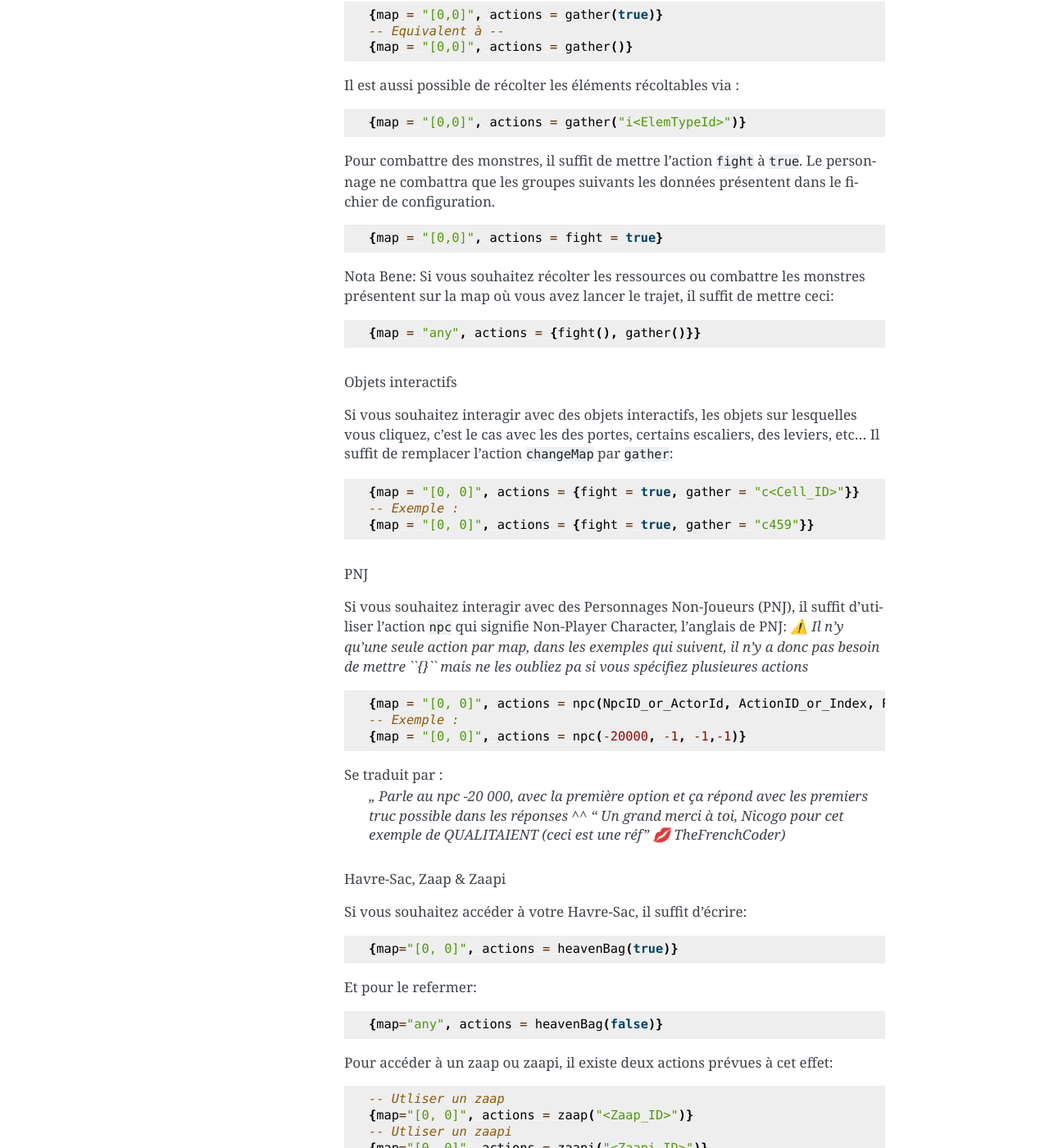
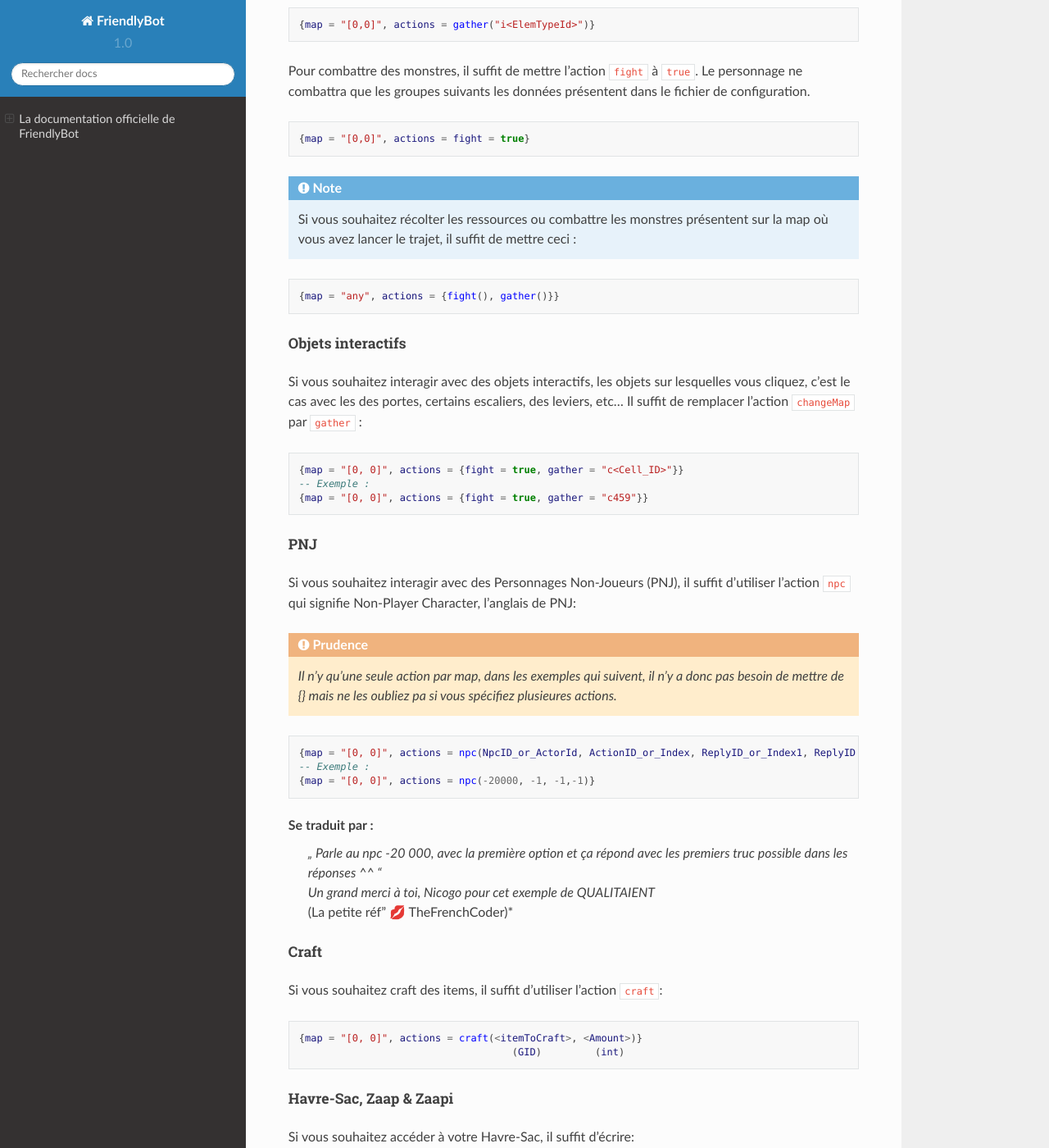
Before and after one commit to lucide-icu/FriendlyBot-Doc, a Sphinx documentation site: the page built from docs/source/index.rst, in a window 1280 px wide and 1400 px high, scrolled down 7222 px. Shown: the whole window at 82% size. Built offline with Sphinx 7.4.7 and the Read the Docs theme 2.0.0, drawn with Linux system fonts in a browser that asks for light colours; some of the changed text lies outside the part shown.

Commit message:
Update (docs/source/index.rst) : Ready for closed  beta
Use :
.. note
.. warning
.. caution
Instead of emojies to gain lisibility

Use the syntax " : "

Put in bold underlined  title with "^^^" to improve lisibility.

Add : Craft/ Configurations files

Update :  Bank

```diff
--- a/docs/source/conf.py
+++ b/docs/source/conf.py
@@ -16,6 +16,7 @@
 # import sys
 # sys.path.insert(0, os.path.abspath('.'))
 
+import sphinx_rtd_theme
 
 # -- Project information -----------------------------------------------------
 
@@ -39,7 +40,9 @@ release = u'closed-beta'
 # extensions coming with Sphinx (named 'sphinx.ext.*') or your custom
 # ones.
 extensions = [
-    'rst2pdf.pdfbuilder'
+    'rst2pdf.pdfbuilder',
+    # TODO
+    'sphinx_rtd_theme',
 ]
 
 # Add any paths that contain templates here, relative to this directory.
@@ -74,8 +77,10 @@ pygments_style = None
 
 # The theme to use for HTML and HTML Help pages.  See the documentation for
 # a list of builtin themes.
-#
-html_theme = 'alabaster'
+
+# Default : alabaster
+# TODO sphinx_rtd_theme
+html_theme = 'sphinx_rtd_theme'
 
 # Theme options are theme-specific and customize the look and feel of a theme
 # further.  For a list of options available for each theme, see the
--- a/docs/source/index.rst
+++ b/docs/source/index.rst
@@ -47,20 +47,22 @@ Les membres premium
 * Kritune, le dév' de plugins du „ TURFU “.
 * Théo, le gentleman de la sécurité des lignes de codes de FriendlyBot.
 
-**1. Foire aux questions (FAQ)**
+**Foire aux questions (FAQ)**
 ================================
 
-Si vous avez un problème avec FriendlyBot, pensez à jeter un petit coup d’œil par ici, avant de poster une demande d'aide sur le forum.
-   1. Cela vous évitera d'écrire pour rien.
-   2. Cela permettra aux administrateurs de se concentrer sur des soucis encore non résolu.
+   Si vous avez un problème avec FriendlyBot, pensez à jeter un petit coup d’œil par ici, avant de poster une demande d'aide sur le forum.
+      1. Cela vous évitera d'écrire pour rien.
+      2. Cela permettra aux administrateurs de se concentrer sur des soucis encore non résolu.
 
-**J'ai une erreur d'identification lorsque je me connecte sur le logiciel.**
-----------------------------------------------------------------------------
+**1. J'ai une erreur d'identification lorsque je me connecte sur le logiciel.**
+-------------------------------------------------------------------------------
+
    * Vous avez entré des identifiants erronés.
    * Vous avez fermé récemment le logiciel, vous devez attendre quelques minutes.
 
 **2. J'essaie d'ouvrir l'éxécutable FriendlyBot.exe mais rien ne se passe.**
 ----------------------------------------------------------------------------
+
    * Suprimer le fichier temporaire de FriendlyBot :
       * ``Windows + R`` >> ``%appdata%`` >> ``Entrer``.
       * Remonter d'un dossier.
@@ -83,7 +85,9 @@ Si vous avez un problème avec FriendlyBot, pensez à jeter un petit coup d’œ
 * Si vous souhaitez développer vos propres plugins pour FriendlyBot, installez :
    **Buils Apps .NET Core SDK**
 
-*▶️ : Veuillez à choisir la version correspondant à votre système d'exploitation, Windows, Linux ou OSX.*
+.. note::
+
+   ▶️ : Veuillez à choisir la version correspondant à votre système d'exploitation, Windows, Linux ou OSX.*
 
 .. _dotnet.microsoft.com: https://dotnet.microsoft.com/download
 
@@ -100,7 +104,8 @@ Si vous avez un problème avec FriendlyBot, pensez à jeter un petit coup d’œ
 **Le Lua, quèsaco ?**
 ---------------------
 
-*Lua est un langage de script [...] conçu de manière à pouvoir être embarqué au sein d'autres applications afin d'étendre celles-ci.* `Wikipédia - Lua`_
+| *Lua est un langage de script [...] conçu de manière à pouvoir être embarqué au sein d'autres applications afin d'étendre celles-ci.*
+| `Wikipédia - Lua`_
 
 .. _`Wikipédia - Lua`: https://fr.wikipedia.org/wiki/Lua
 
@@ -160,7 +168,7 @@ réaliser un trajet avec FriendlyBot.
 ----------------------------
 
 | Voici un trajet simpliste, dépourvu de toutes instructions contenant
-| toutes les instructions indispensable:
+| toutes les instructions indispensable :
 
 .. code-block:: lua
 
@@ -257,10 +265,10 @@ Comme vu dans le chapitre précédent, les fonctions écrites en lua retournent
 **Les actions**
 ---------------
 
-Il existe différents types d'actions, c'est ce que nous allons voir maintenant:
+Il existe différents types d'actions, c'est ce que nous allons voir maintenant :
 
-Maps
-^^^^
+**Maps**
+^^^^^^^^
 Le mot clé ``maps`` peut utiliser à la fois les **coordonnées** (abscisse, ordonnée) de la map obtenable en regardant sur la carte de Dofus mais aussi son id appelé le **mapId** obtenable en exécutant dans le chat en jeu ou via la console de FrienldyBot **/mapid**.
 Il est possible de définir les maps une à une ou via une liste alias une table en lua, si l'on souhaite réaliser plusieurs fois la même action :
 
@@ -273,8 +281,8 @@ Il est possible de définir les maps une à une ou via une liste alias une table
       {maps = {"[5,-22]", "192416776"}}
    }
 
-Les tables
-^^^^^^^^^^
+**Les tables**
+^^^^^^^^^^^^^^
 
 Le mot clé ``actions`` renseigne toutes les actions à réaliser au sein des maps définit par ``maps``. (Le code suivant serra sous la forme de „ vue en éclaté “)
 
@@ -294,12 +302,14 @@ Le mot clé ``actions`` renseigne toutes les actions à réaliser au sein des ma
       }
    }
 
-| 🟧 *L'interprétation des actions au sein de actions se fait de gauche à droite.*
-| *Dans le second exemple, l'on commencerait par appeler la fonction gather()*
-| *puis l'on appellerait la fonction changeMap("left") avec comme argument "left".*
+.. caution::
 
-Déplacements simples
-^^^^^^^^^^^^^^^^^^^^
+   L'interprétation des actions au sein de actions se fait de gauche à droite.
+   Dans le second exemple, l'on commencerait par appeler la fonction gather()
+   puis l'on appellerait la fonction changeMap("left") avec comme argument "left".
+
+**Déplacements simples**
+^^^^^^^^^^^^^^^^^^^^^^^^
 Pour commencer, il va falloir réaliser un déplacement basique sur une map adjacente.
 
 .. code-block:: lua
@@ -310,16 +320,16 @@ Cette ligne contient plusieurs informations :
 * ``map`` représente les coordonnées de la carte où l'on souhaite exécuter les actions suivantes.
 Cette emplacement peut être exprimé en coordonnées ou en ``mapids`` obtenable via ``/mapid``.
 * ``changeMap`` permet de se déplacer sur une map adjacente à celle où l'on se situe. Ne permet pas l'utilisation d'objets interactifs comme les entrées de mine, les portails, etc.
-``changeMap`` peut contenir les valeurs suivantes: ``bottom``, ``left``, ``right`` et ``top``.
+``changeMap`` peut contenir les valeurs suivantes : ``bottom``, ``left``, ``right`` et ``top``.
 
-Si vous souhaitez vous déplacez sur une cellule sur la map où vous vous situez, il faut utiliser ceci:
+Si vous souhaitez vous déplacez sur une cellule sur la map où vous vous situez, il faut utiliser ceci :
 
 .. code-block:: lua
 
    {map = "[0,0]", actions = move("c<CELL_ID>")}
 
-Récoltes et combats
-^^^^^^^^^^^^^^^^^^^
+**Récoltes et combats**
+^^^^^^^^^^^^^^^^^^^^^^^
 
 Pour récolter des ressources, il suffit de mettre l'action ``gather`` à ``true``.
 Le personnage ne récoltera que les ressources présentent dans le fichier de configuration.
@@ -343,17 +353,19 @@ Le personnage ne combattra que les groupes suivants les données présentent dan
 
    {map = "[0,0]", actions = fight = true}
 
-Nota Bene: Si vous souhaitez récolter les ressources ou combattre les monstres présentent sur la map où vous avez lancer le trajet, il suffit de mettre ceci:
+.. note::
+
+   Si vous souhaitez récolter les ressources ou combattre les monstres présentent sur la map où vous avez lancer le trajet, il suffit de mettre ceci :
 
 .. code-block:: lua
 
    {map = "any", actions = {fight(), gather()}}
 
-Objets interactifs
-^^^^^^^^^^^^^^^^^^
+**Objets interactifs**
+^^^^^^^^^^^^^^^^^^^^^^
 
 Si vous souhaitez interagir avec des objets interactifs, les objets sur lesquelles vous cliquez, c'est le cas avec les des portes, certains escaliers, des leviers, etc...
-Il suffit de remplacer l'action ``changeMap`` par ``gather``:
+Il suffit de remplacer l'action ``changeMap`` par ``gather`` :
 
 .. code-block:: lua
 
@@ -361,11 +373,14 @@ Il suffit de remplacer l'action ``changeMap`` par ``gather``:
    -- Exemple :
    {map = "[0, 0]", actions = {fight = true, gather = "c459"}}
 
-PNJ
-^^^
+**PNJ**
+^^^^^^^
 
 Si vous souhaitez interagir avec des Personnages Non-Joueurs (PNJ), il suffit d'utiliser l'action ``npc`` qui signifie Non-Player Character, l'anglais de PNJ:
-*⚠️ Il n'y qu'une seule action par map, dans les exemples qui suivent, il n'y a donc pas besoin de mettre ``{}`` mais ne les oubliez pa si vous spécifiez plusieures actions*
+
+.. caution::
+
+   *Il n'y qu'une seule action par map, dans les exemples qui suivent, il n'y a donc pas besoin de mettre de {} mais ne les oubliez pa si vous spécifiez plusieures actions.*
 
 .. code-block:: lua
 
@@ -374,11 +389,23 @@ Si vous souhaitez interagir avec des Personnages Non-Joueurs (PNJ), il suffit d'
    {map = "[0, 0]", actions = npc(-20000, -1, -1,-1)}
 
 Se traduit par :
-   *„ Parle au npc -20 000, avec la première option et ça répond avec les premiers truc possible dans les réponses ^^ “*
-   *Un grand merci à toi, Nicogo pour cet exemple de QUALITAIENT (ceci est une réf' 💋 TheFrenchCoder)*
+   | *„ Parle au npc -20 000, avec la première option et ça répond avec les premiers truc possible dans les réponses ^^ “*
+   | *Un grand merci à toi, Nicogo pour cet exemple de QUALITAIENT*
+   | (La petite réf' 💋 TheFrenchCoder)*
 
-Havre-Sac, Zaap & Zaapi
-^^^^^^^^^^^^^^^^^^^^^^^
+
+**Craft**
+^^^^^^^^^
+
+Si vous souhaitez craft des items, il suffit d'utiliser l'action ``craft``:
+
+.. code-block:: lua
+
+   {map = "[0, 0]", actions = craft(<itemToCraft>, <Amount>)}
+                                       (GID)         (int)
+
+**Havre-Sac, Zaap & Zaapi**
+^^^^^^^^^^^^^^^^^^^^^^^^^^^
 
 Si vous souhaitez accéder à votre Havre-Sac, il suffit d'écrire:
 
@@ -401,20 +428,100 @@ Pour accéder à un zaap ou zaapi, il existe deux actions prévues à cet effet:
    -- Utliser un zaapi
    {map="[0, 0]", actions = zaapi("<Zaapi_ID>")}
 
-Banque
-^^^^^^
+**Banque**
+^^^^^^^^^^
 
-Pour déposer des items, Kamas en banque il suffit d'utiliser l'action bank comme suit:
+Pour déposer des items, Kamas en banque il suffit d'utiliser l'action ``bank`` comme suit:
 
 .. code-block:: lua
 
-   {map = "[0, 0]", actions = bank(true)}
+   {map = "[0, 0]", actions = bank(true)} -- pour tous déposer ( Kamas + Items + Idoles )
+   {map = "[0, 0]", actions = bank(json)
 
-Maison
-^^^^^^
+| Le Json ressemble à ça :
+
+.. note::
+
+   ▶️ Toutes les clés sont optionnelles
+
+* ItemsToDeposit : (?int[])
+   * null : dépose tout
+   * Tableau json avec les GID des items à déposer
+* ItemsToTake : (?int[])
+   * null : rien prendre
+   * Tableau json avec les GID des items à prendre
+* KamasMove : (int ±)
+   * null : rien prendre
+   * +x : ... x Kamas
+   * -x : ... x Kamas
+
+   (Faites une issue pour présicer le fonctionnement)
+
+.. code-block:: json
+
+   {
+      "ItemsToDeposit":null,
+      "ItemsToTake":null,
+      "KamasMove":0
+   }
+
+**Maison**
+^^^^^^^^^^
 
 La possibilité d'accéder à une maison, n'est malheureusement indisponible lors de cette open-beta...
 
-FonctionCustom
+**FonctionCustom**
+^^^^^^^^^^^^^^^^^^
 
-Vous exagérez là, je vais pas vous expliquer comment créer une fonction, allez lire bon sang !
+| Vous exagérez là, je vais pas vous expliquer comment créer une fonction.
+| Bon allez j'suis sympa j'vais vous expliquez !
+
+**Les configurations**
+======================
+
+La configuration dont être dans un fichier .lua.
+
+**Combats**
+-----------
+
+* Les groupes
+
+Il faut réaliser deux configurations:
+
+   1. Le maître :
+
+      config-master.lua >>
+
+         .. code-block:: lua
+
+            function master()
+               return "true" -- (par défaut)
+            end
+            function groupName()
+               return "<Groupe_Name>"
+            end
+
+   2. Le(s) esclave(s) :
+
+      config-master.lua >>
+
+         .. code-block:: lua
+
+            function master()
+               return "false"
+            end
+            function groupName()
+               return "<Groupe_Name>"
+            end
+
+.. caution:: ``<Groupe_Name>`` doit être identique entre la config' du maître et celle du/des esclave(s)
+
+
+* La configuration général
+
+UseWhitelist => true (Use Whitelist) || false (Use Blacklist)
+BlackListedMonsters => [] (list of monster's ID)
+WhiteListedMonsters => [] (list of monster's ID)
+MinMonsters => 1 (par défaut)
+MaxMonsters => 8 (par défaut)
+MinLife =>
--- /dev/null
+++ b/requirements.txt
@@ -0,0 +1,2 @@
+Sphinx
+sphinx_rtd_theme
```
Also changed, not shown: other parts of docs/source/index.rst (+6 -3 lines), README.md (line endings or trailing spaces).
